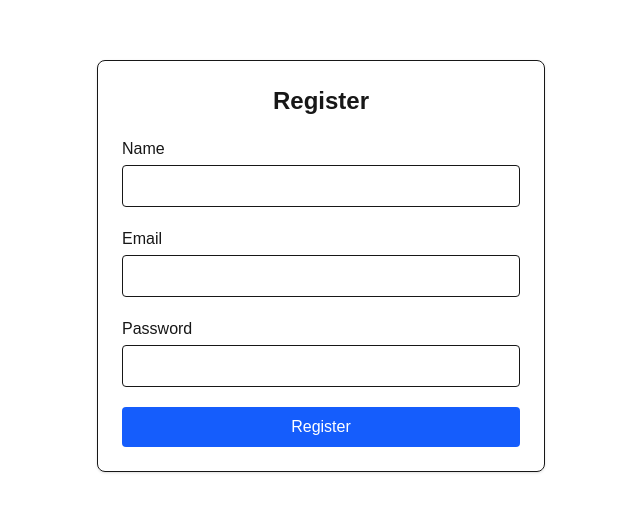
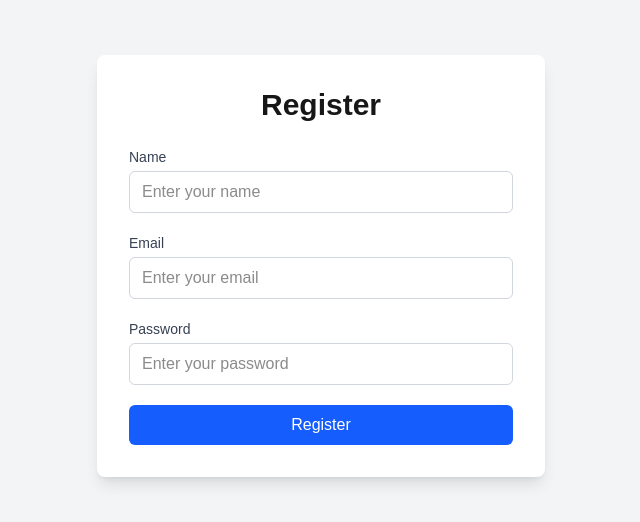
Before and after one commit to dksaddy/financial-planner-web, a Next.js app: page /register in a window 1280 px wide. Shown: the part 134-656 px from the top of the page, without its empty margins (319-959 px from the left). Built offline with nearby package versions, Linux system fonts and the light colour scheme; no server answers.

Commit message:
Register with reusable components

```diff
--- a/src/app/register/page.js
+++ b/src/app/register/page.js
@@ -6,16 +6,21 @@ import { useForm } from "react-hook-form";
 import { zodResolver } from "@hookform/resolvers/zod";
 import toast from "react-hot-toast";
 
+import Input from "@/components/common/Input";
+import Button from "@/components/common/Button";
+
 import { registerSchema } from "@/validations/auth.validation";
 import { register as registerUser } from "@/services/auth.service";
 
 export default function RegisterPage() {
   const router = useRouter();
+
   const [loading, setLoading] = useState(false);
 
   const {
     register,
     handleSubmit,
+    reset,
     formState: { errors },
   } = useForm({
     resolver: zodResolver(registerSchema),
@@ -34,6 +39,8 @@ export default function RegisterPage() {
 
       toast.success(response.message);
 
+      reset();
+
       router.push("/login");
     } catch (error) {
       toast.error(
@@ -45,74 +52,50 @@ export default function RegisterPage() {
   };
 
   return (
-    <main className="flex min-h-screen items-center justify-center">
-      <form
-        onSubmit={handleSubmit(onSubmit)}
-        className="w-full max-w-md space-y-5 rounded-lg border p-6 shadow"
-      >
-        <h1 className="text-2xl font-bold text-center">
+    <main className="flex min-h-screen items-center justify-center bg-gray-100">
+      <div className="w-full max-w-md rounded-lg bg-white p-8 shadow-lg">
+        <h1 className="mb-6 text-center text-3xl font-bold">
           Register
         </h1>
 
-        {/* Name */}
-        <div>
-          <label className="block mb-1">Name</label>
-
-          <input
-            type="text"
-            {...register("name")}
-            className="w-full border rounded px-3 py-2"
+        <form
+          onSubmit={handleSubmit(onSubmit)}
+          className="space-y-5"
+        >
+          <Input
+            label="Name"
+            name="name"
+            placeholder="Enter your name"
+            register={register}
+            error={errors.name}
           />
 
-          {errors.name && (
-            <p className="text-red-500 text-sm mt-1">
-              {errors.name.message}
-            </p>
-          )}
-        </div>
-
-        {/* Email */}
-        <div>
-          <label className="block mb-1">Email</label>
-
-          <input
+          <Input
+            label="Email"
+            name="email"
             type="email"
-            {...register("email")}
-            className="w-full border rounded px-3 py-2"
+            placeholder="Enter your email"
+            register={register}
+            error={errors.email}
           />
 
-          {errors.email && (
-            <p className="text-red-500 text-sm mt-1">
-              {errors.email.message}
-            </p>
-          )}
-        </div>
-
-        {/* Password */}
-        <div>
-          <label className="block mb-1">Password</label>
-
-          <input
+          <Input
+            label="Password"
+            name="password"
             type="password"
-            {...register("password")}
-            className="w-full border rounded px-3 py-2"
+            placeholder="Enter your password"
+            register={register}
+            error={errors.password}
           />
 
-          {errors.password && (
-            <p className="text-red-500 text-sm mt-1">
-              {errors.password.message}
-            </p>
-          )}
-        </div>
-
-        <button
-          type="submit"
-          disabled={loading}
-          className="w-full rounded bg-blue-600 py-2 text-white disabled:opacity-50"
-        >
-          {loading ? "Registering..." : "Register"}
-        </button>
-      </form>
+          <Button
+            type="submit"
+            loading={loading}
+          >
+            Register
+          </Button>
+        </form>
+      </div>
     </main>
   );
 }
--- a/src/components/common/Button.jsx
+++ b/src/components/common/Button.jsx
@@ -0,0 +1,17 @@
+export default function Button({
+  children,
+  type = "button",
+  loading = false,
+  className = "",
+}) {
+  return (
+    <button
+      type={type}
+      disabled={loading}
+      className={`w-full rounded-md bg-blue-600 py-2 font-medium text-white transition
+      hover:bg-blue-700 disabled:cursor-not-allowed disabled:opacity-50 ${className}`}
+    >
+      {loading ? "Please wait..." : children}
+    </button>
+  );
+}
--- a/src/components/common/Input.jsx
+++ b/src/components/common/Input.jsx
@@ -0,0 +1,38 @@
+export default function Input({
+  label,
+  name,
+  type = "text",
+  placeholder = "",
+  register,
+  error,
+}) {
+  return (
+    <div className="space-y-1">
+      <label
+        htmlFor={name}
+        className="block text-sm font-medium text-gray-700"
+      >
+        {label}
+      </label>
+
+      <input
+        id={name}
+        type={type}
+        placeholder={placeholder}
+        {...register(name)}
+        className={`w-full rounded-md border px-3 py-2 outline-none transition-all
+          ${
+            error
+              ? "border-red-500 focus:border-red-500"
+              : "border-gray-300 focus:border-blue-500"
+          }`}
+      />
+
+      {error && (
+        <p className="text-sm text-red-500">
+          {error.message}
+        </p>
+      )}
+    </div>
+  );
+}
```
